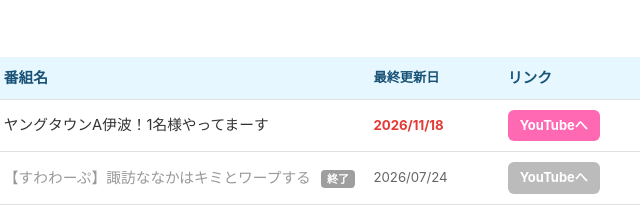
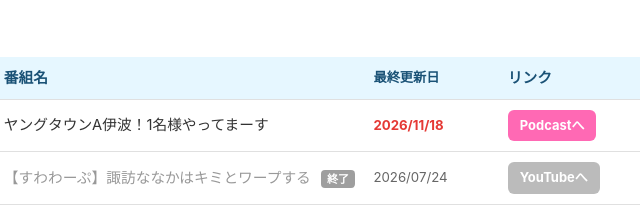
Before and after one commit to rebanira126/radio, a plain HTML site: page index.html in a window 1280 px wide. Shown: the part 1105-1317 px from the top of the page, 409-1049 px from the left. Drawn offline with Linux system fonts and the light colour scheme.

Commit message:
ヤンタンA伊波のリンクをApple Podcastに変更
Co-Authored-By: Claude Opus 5.5 <noreply@anthropic.com>
Claude-Session: https://claude.ai/code/session_01T21iLW2jmyPMQLS6yN4uUn

```diff
--- a/index.html
+++ b/index.html
@@ -213,8 +213,8 @@
                     <tr><th class="col-target">対象</th><th class="col-name">番組名</th><th class="col-date">最終更新日</th><th class="col-link">リンク</th></tr>
                 </thead>
                 <tbody>
-                <tr class="radio-row" data-is-free="true" data-free-url="https://www.youtube.com/@%E3%83%A4%E3%83%B3%E3%82%BF%E3%83%B3A173" data-free-label="YouTubeへ" data-all-url="https://www.youtube.com/@%E3%83%A4%E3%83%B3%E3%82%BF%E3%83%B3A173" data-all-label="YouTubeへ">
-                    <td class="col-target">伊波杏樹<span class="role">高海千歌役</span></td><td class="col-name">ヤングタウンA伊波！1名様やってまーす</td><td class="col-date"><span class="date-recent" data-date="2026/11/18">2026/11/18</span></td><td class="col-link"><a href="https://www.youtube.com/@%E3%83%A4%E3%83%B3%E3%82%BF%E3%83%B3A173" target="_blank" class="link-button">YouTubeへ</a></td>
+                <tr class="radio-row" data-is-free="true" data-free-url="https://podcasts.apple.com/jp/podcast/%E3%83%A4%E3%83%B3%E3%82%B0%E3%82%BF%E3%82%A6%E3%83%B3a%E4%BC%8A%E6%B3%A2-%EF%BC%91%E5%90%8D%E6%A7%98%E3%82%84%E3%81%A3%E3%81%A6%E3%81%BE%E3%83%BC%E3%81%99/id6819583032" data-free-label="Podcastへ" data-all-url="https://podcasts.apple.com/jp/podcast/%E3%83%A4%E3%83%B3%E3%82%B0%E3%82%BF%E3%82%A6%E3%83%B3a%E4%BC%8A%E6%B3%A2-%EF%BC%91%E5%90%8D%E6%A7%98%E3%82%84%E3%81%A3%E3%81%A6%E3%81%BE%E3%83%BC%E3%81%99/id6819583032" data-all-label="Podcastへ">
+                    <td class="col-target">伊波杏樹<span class="role">高海千歌役</span></td><td class="col-name">ヤングタウンA伊波！1名様やってまーす</td><td class="col-date"><span class="date-recent" data-date="2026/11/18">2026/11/18</span></td><td class="col-link"><a href="https://podcasts.apple.com/jp/podcast/%E3%83%A4%E3%83%B3%E3%82%B0%E3%82%BF%E3%82%A6%E3%83%B3a%E4%BC%8A%E6%B3%A2-%EF%BC%91%E5%90%8D%E6%A7%98%E3%82%84%E3%81%A3%E3%81%A6%E3%81%BE%E3%83%BC%E3%81%99/id6819583032" target="_blank" class="link-button">Podcastへ</a></td>
                 </tr>
                 <tr class="radio-row" data-is-free="false" data-free-url="https://audee-membership.jp/aida-rikako/" data-free-label="" data-all-url="https://audee-membership.jp/aida-rikako/" data-all-label="AuDeeへ">
                     <td class="col-target">逢田梨香子<span class="role">桜内梨子役</span></td><td class="col-name">逢田梨香子のORDINARY RADIO</td><td class="col-date"><span class="date-recent" data-date="2026/11/22">2026/11/22</span></td><td class="col-link"><a href="https://audee-membership.jp/aida-rikako/" target="_blank" class="link-button">AuDeeへ</a></td>
```
